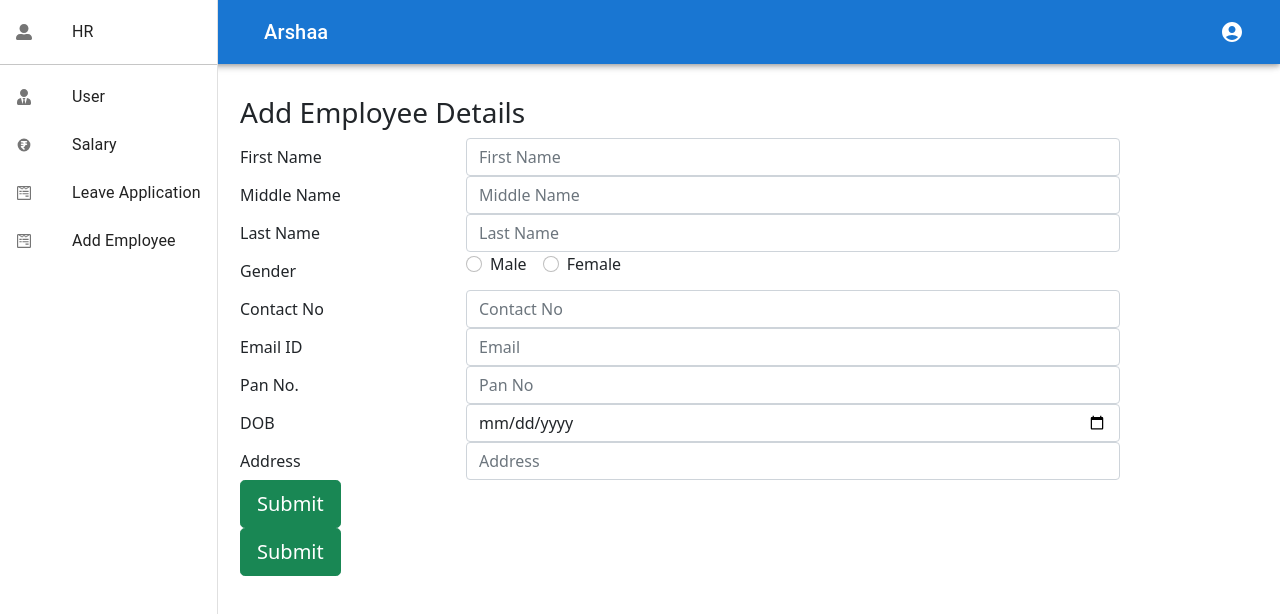
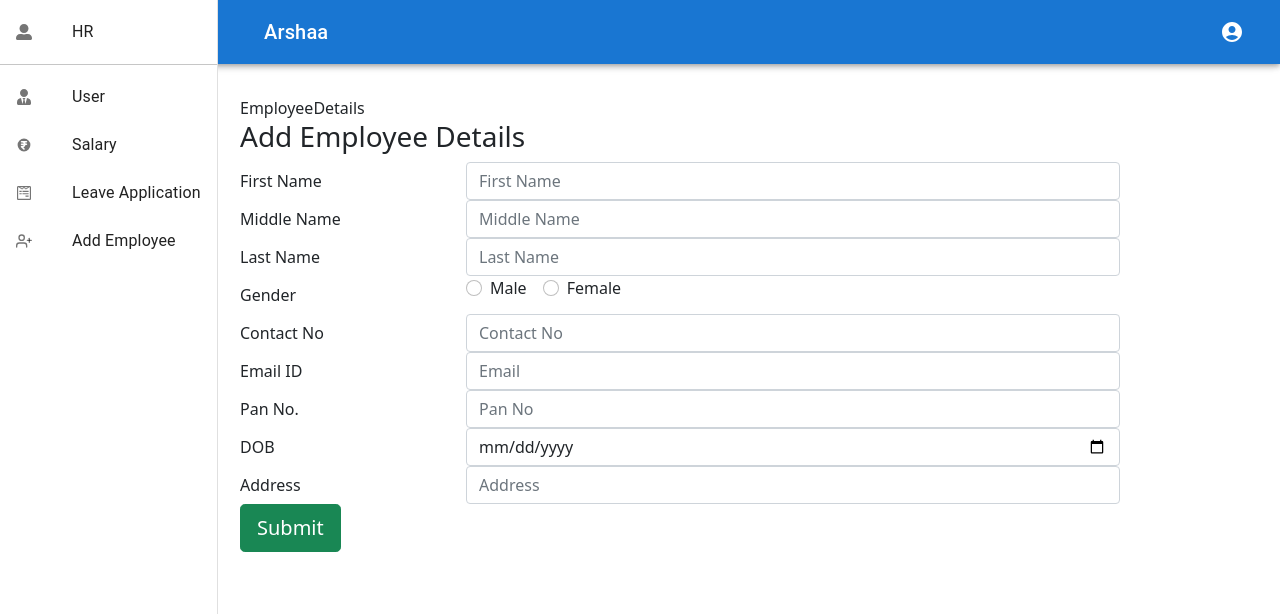
Before and after one commit to MRDJsekhar/hrm-frontend, a React (Create React App) app: page /addemployee in a window 1280 px wide. Shown: the top 614 px of the page. Built offline with nearby package versions, Linux system fonts and the light colour scheme.

Commit message:
icon added

```diff
--- a/src/components/Sidebar.js
+++ b/src/components/Sidebar.js
@@ -3,7 +3,7 @@ import React from 'react';
 import { makeStyles } from '@mui/styles';
 import { FaUserAlt } from 'react-icons/fa';
 import { FaUserTie } from 'react-icons/fa';
-import { FiUserPlus}from 'react-icons/fi'
+import { FiUserPlus } from 'react-icons/fi';
 import { HiCurrencyRupee } from 'react-icons/hi';
 import { FaWpforms } from 'react-icons/fa';
 import { useNavigate } from 'react-router';
@@ -35,7 +35,7 @@ const Sidebar = () => {
 		},
 		{
 			text: 'Add Employee',
-			icon: <FaWpforms />,
+			icon: <FiUserPlus />,
 			onClick: () => navigate('/addemployee')
 		}
 	];
--- a/src/pages/AddEmplyoeeForm.jsx
+++ b/src/pages/AddEmplyoeeForm.jsx
@@ -1,10 +1,12 @@
 import React from 'react';
 import { useState } from 'react';
 import axios from 'axios';
-
 import { Form, Button, Col, Row } from 'react-bootstrap';
+import { useNavigate } from 'react-router';
 
 const AddEmployeeForm = () => {
+	const navigate = useNavigate();
+
 	const initialData = {
 		firstName: '',
 		middleName: '',
@@ -44,6 +46,7 @@ const AddEmployeeForm = () => {
 			dob: '',
 			address: ''
 		});
+		navigate('/employeedetails');
 	};
 
 	return (
@@ -202,11 +205,6 @@ const AddEmployeeForm = () => {
 							Submit
 						</button>
 					</div>
-					<div class="form-group">
-						<button class="btn btn-success btn-lg float-left" type="submit">
-							Submit
-						</button>
-					</div>
 				</Form>
 			</div>
 		</div>
--- a/src/pages/Homepage.js
+++ b/src/pages/Homepage.js
@@ -27,6 +27,7 @@ const Homepage = () => {
 				<Header />
 			</div>
 			<div style={{ marginLeft: '15em', marginRight: '10em', marginTop: '6em' }}>
+				<EmployeeDetails />
 				<Routes>
 					<Route exact path="/employeedetails" element={<EmployeeDetails />} />
 					<Route path="/addemployee" element={<AddEmployeeForm />} />
```
